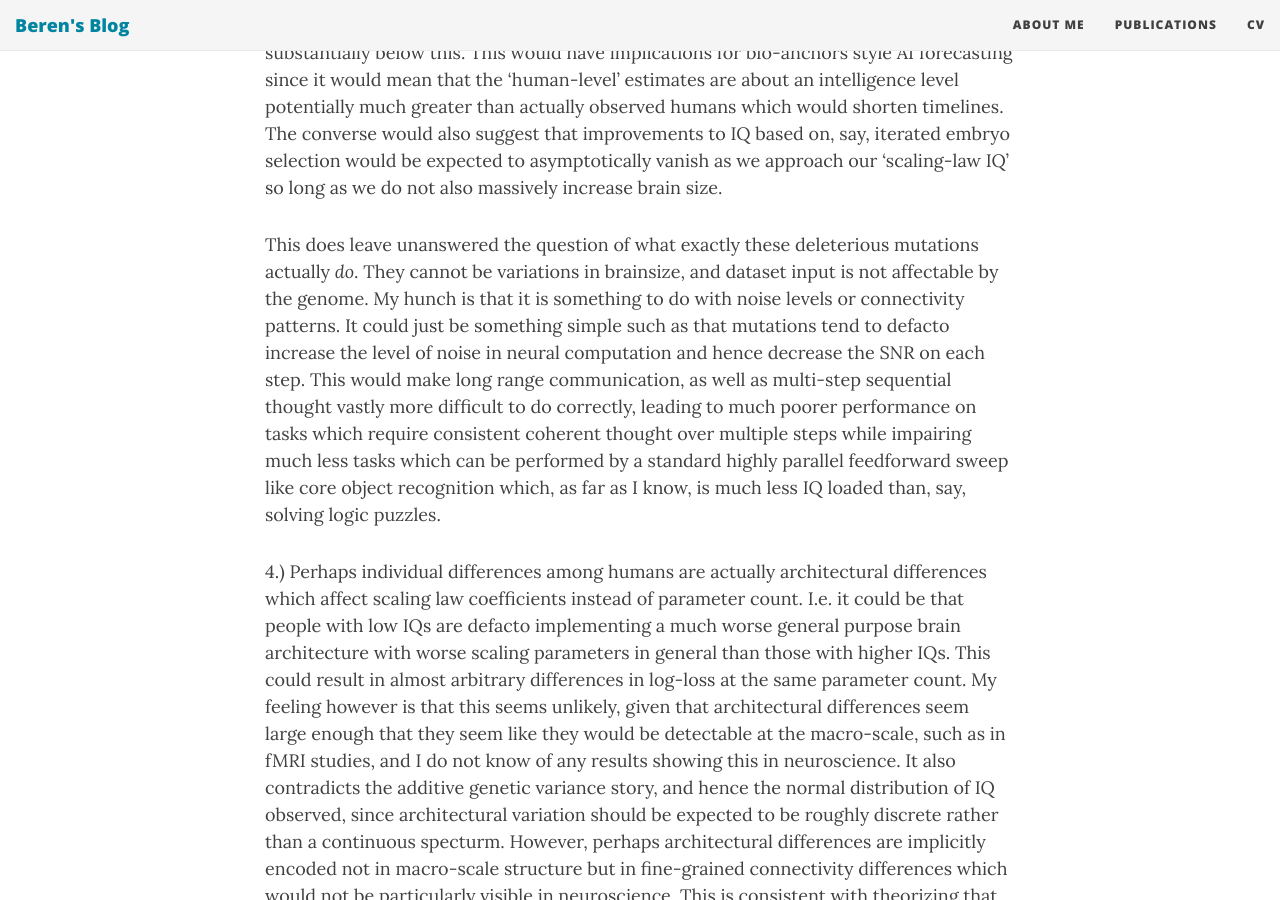
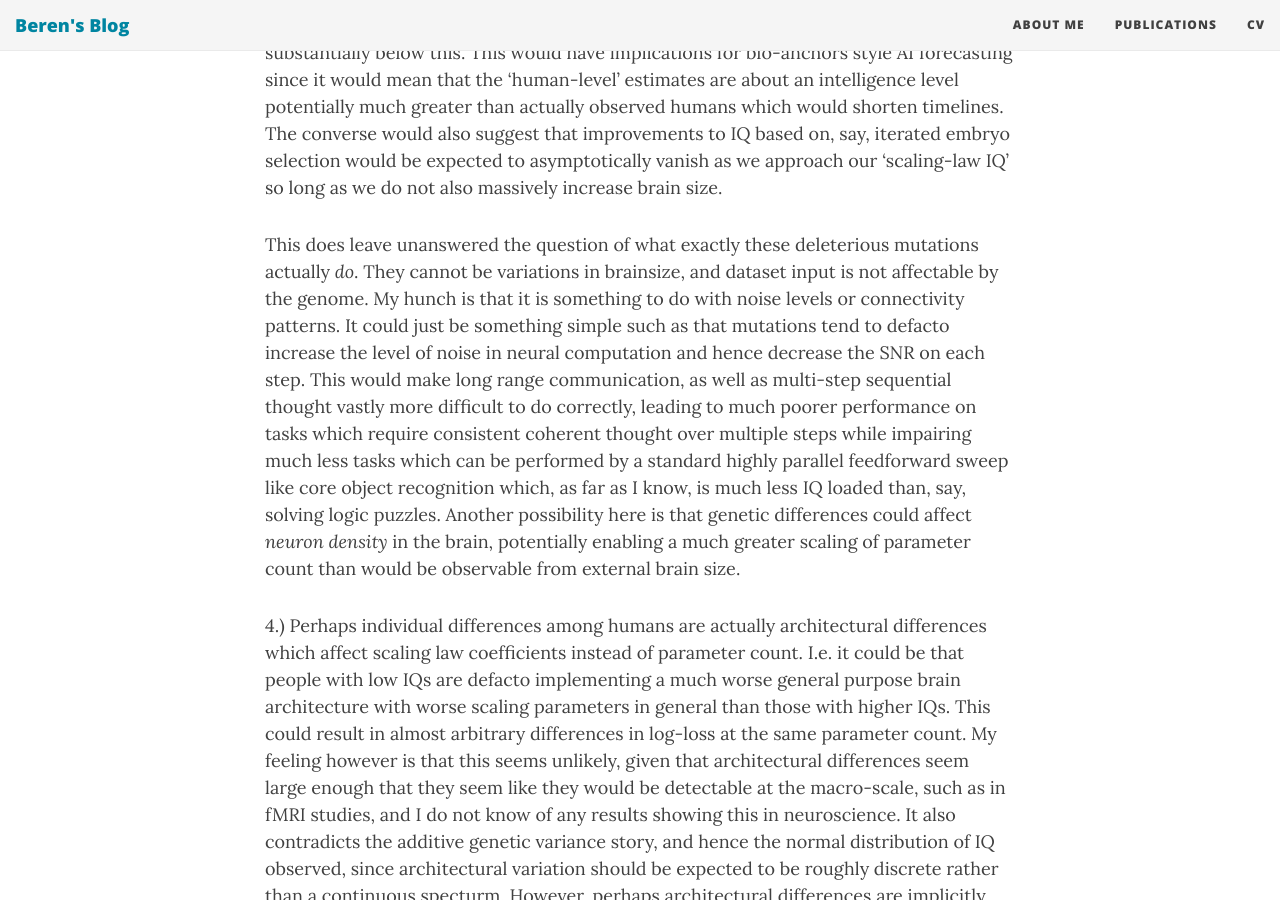
Before and after one commit to BerenMillidge/BerenMillidge.github.io, a Jekyll site: the page built from _posts/2022-09-18-Scaling-laws-vs-individual-differences.md, in a window 1280 px wide and 900 px high, scrolled down 3209 px. Built offline with Jekyll 4.4.1, drawn with Linux system fonts in a browser that asks for light colours; nearby versions of some CDN libraries.

Commit message:
Update 2022-09-18-Scaling-laws-vs-individual-differences.md

```diff
--- a/_posts/2022-09-18-Scaling-laws-vs-individual-differences.md
+++ b/_posts/2022-09-18-Scaling-laws-vs-individual-differences.md
@@ -26,7 +26,7 @@
 
 3.) Individual differences in IQ are due to different causes than the scaling laws of parameter count and dataset size, and hence have very large effects on log-loss. This is in line with the mutational load view which argues that IQ differences are caused by the number of deleterious mutations and the normal distribution arises from small additive genetic variance caused by small mutations. Under this view, humans would have an 'ideal scaling law IQ' significantly higher than any actually observed human IQ corresponding to 0 deleterious mutations, and then our actually observed performance is substantially below this. This would have implications for bio-anchors style AI forecasting since it would mean that the 'human-level' estimates are about an intelligence level potentially much greater than actually observed humans which would shorten timelines. The converse would also suggest that improvements to IQ based on, say, iterated embryo selection would be expected to asymptotically vanish as we approach our 'scaling-law IQ' so long as we do not also massively increase brain size.
 
-This does leave unanswered the question of what exactly these deleterious mutations actually *do*. They cannot be variations in brainsize, and dataset input is not affectable by the genome. My hunch is that it is something to do with noise levels or connectivity patterns. It could just be something simple such as that mutations tend to defacto increase the level of noise in neural computation and hence decrease the SNR on each step. This would make long range communication, as well as multi-step sequential thought vastly more difficult to do correctly, leading to much poorer performance on tasks which require consistent coherent thought over multiple steps while impairing much less tasks which can be performed by a standard highly parallel feedforward sweep like core object recognition which, as far as I know, is much less IQ loaded than, say, solving logic puzzles.
+This does leave unanswered the question of what exactly these deleterious mutations actually *do*. They cannot be variations in brainsize, and dataset input is not affectable by the genome. My hunch is that it is something to do with noise levels or connectivity patterns. It could just be something simple such as that mutations tend to defacto increase the level of noise in neural computation and hence decrease the SNR on each step. This would make long range communication, as well as multi-step sequential thought vastly more difficult to do correctly, leading to much poorer performance on tasks which require consistent coherent thought over multiple steps while impairing much less tasks which can be performed by a standard highly parallel feedforward sweep like core object recognition which, as far as I know, is much less IQ loaded than, say, solving logic puzzles. Another possibility here is that genetic differences could affect *neuron density* in the brain, potentially enabling a much greater scaling of parameter count than would be observable from external brain size.
 
 4.) Perhaps individual differences among humans are actually architectural differences which affect scaling law coefficients instead of parameter count. I.e. it could be that people with low IQs are defacto implementing a much worse general purpose brain architecture with worse scaling parameters in general than those with higher IQs. This could result in almost arbitrary differences in log-loss at the same parameter count. My feeling however is that this seems unlikely, given that architectural differences seem large enough that they seem like they would be detectable at the macro-scale, such as in fMRI studies, and I do not know of any results showing this in neuroscience. It also contradicts the additive genetic variance story, and hence the normal distribution of IQ observed, since architectural variation should be expected to be roughly discrete rather than a continuous specturm. However, perhaps architectural differences are implicitly encoded not in macro-scale structure but in fine-grained connectivity differences which would not be particularly visible in neuroscience. This is consistent with theorizing that perhaps disorders due to autism are due to [altered connectivity patterns](https://www.ncbi.nlm.nih.gov/pmc/articles/PMC4843767/).
 
```
